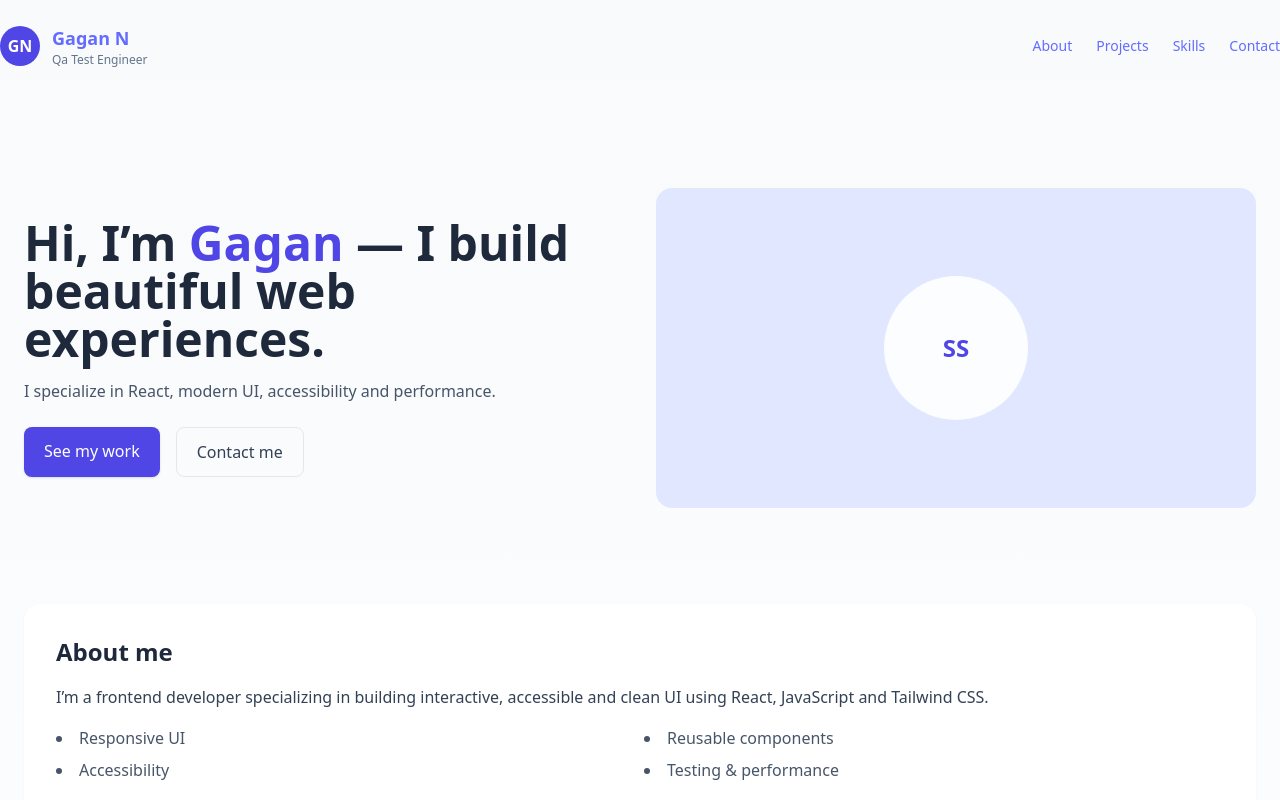
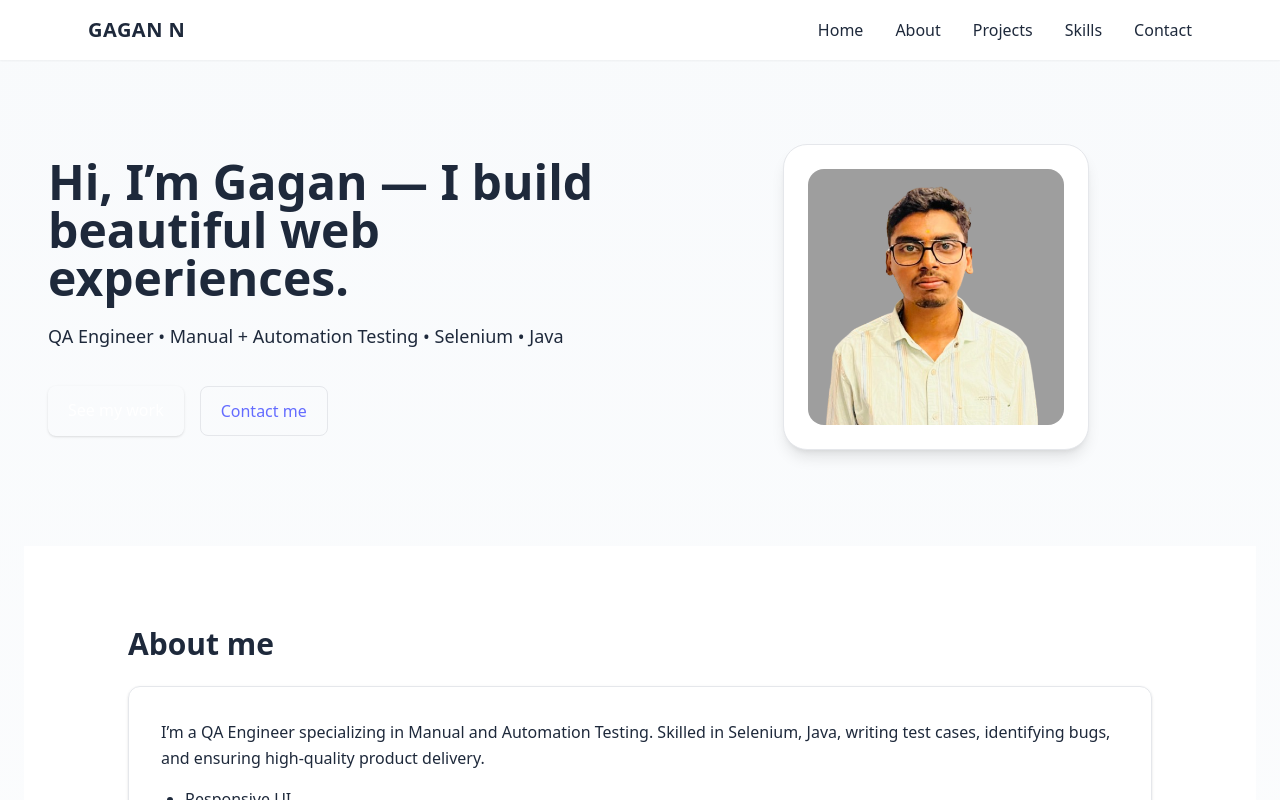
Before and after one commit to gaganakhi/My-portfolio, a React (Vite) app: page / in a window 1280 px wide. Shown: the top 800 px of the page. Built offline with nearby package versions, Linux system fonts and the light colour scheme.

Commit message:
Updated hero section and added profile image

```diff
--- a/src/App.jsx
+++ b/src/App.jsx
@@ -5,6 +5,7 @@ import Projects from "./Components/Projects";
 import Skills from "./Components/Skills";
 import Contact from "./Components/Contact";
 import Footer from "./Components/Footer";
+import SocialBar from "./Components/SocialBar";
 
 export default function App() {
   return (
--- a/src/Components/About.jsx
+++ b/src/Components/About.jsx
@@ -1,19 +1,24 @@
 export default function About() {
   return (
-      <section id="about" className="mt-12 bg-white rounded-2xl p-8 shadow-sm">
-        <h3 className="text-2xl font-semibold">About me</h3>
+    <section id="about" className="bg-white py-20 px-6">
+      <div className="max-w-5xl mx-auto">
+        <h2 className="text-3xl font-bold text-primary mb-6">About me</h2>
 
-        <p className="mt-4 text-slate-700 leading-relaxed">
-          I’m a frontend developer specializing in building interactive, accessible
-          and clean UI using React, JavaScript and Tailwind CSS.
+        <div className="bg-lightbg p-8 rounded-xl shadow border">
+          <p className="text-secondary leading-relaxed">
+            I’m a QA Engineer specializing in Manual and Automation Testing.
+            Skilled in Selenium, Java, writing test cases, identifying bugs,
+            and ensuring high-quality product delivery.
           </p>
 
-        <ul className="mt-4 grid sm:grid-cols-2 gap-2 text-slate-600 list-disc list-inside">
+          <ul className="list-disc pl-6 mt-4 text-secondary space-y-1">
             <li>Responsive UI</li>
+            <li>Automation (Selenium + Java)</li>
             <li>Reusable components</li>
-          <li>Accessibility</li>
             <li>Testing & performance</li>
           </ul>
+        </div>
+      </div>
     </section>
   );
 }
--- a/src/Components/Hero.jsx
+++ b/src/Components/Hero.jsx
@@ -1,32 +1,47 @@
+import profile from "../assets/Gagan.png";
 export default function Hero() {
   return (
-      <section className="grid md:grid-cols-2 gap-8 items-center py-12">
-        <div>
-          <h2 className="text-4xl md:text-5xl font-extrabold leading-tight">
-            Hi, I’m <span className="text-indigo-600">Gagan</span> — I build beautiful web experiences.
-          </h2>
+    <section className="w-full bg-lightbg text-primary py-24 px-6 flex flex-col md:flex-row items-center justify-between">
 
-          <p className="mt-4 text-slate-600 max-w-xl">
-            I specialize in React, modern UI, accessibility and performance.
+      {/* Left Text */}
+      <div className="md:w-1/2 space-y-5">
+        <h1 className="text-4xl md:text-5xl font-bold leading-tight">
+          Hi, I’m <span className="text-accent">Gagan</span> —
+          I build beautiful web experiences.
+        </h1>
+
+        <p className="text-secondary text-lg">
+          QA Engineer • Manual + Automation Testing • Selenium • Java
         </p>
 
-          <div className="mt-6 flex gap-4">
-            <a href="#projects" className="px-5 py-3 rounded-lg bg-indigo-600 text-white shadow">
+        <div className="flex gap-4 pt-4">
+          <a
+            href="#projects"
+            className="bg-accent text-white px-5 py-3 rounded-lg font-medium shadow hover:opacity-90 transition"
+          >
             See my work
           </a>
-            <a href="#contact" className="px-5 py-3 rounded-lg border border-slate-200 text-slate-700">
+
+          <a
+            href="#contact"
+            className="border border-accent text-accent px-5 py-3 rounded-lg font-medium hover:bg-accent/10 transition"
+          >
             Contact me
           </a>
         </div>
       </div>
 
-        <div className="relative">
-          <div className="w-full h-80 rounded-2xl bg-indigo-100 flex items-center justify-center">
-            <div className="w-36 h-36 rounded-full bg-white/90 mx-auto flex items-center justify-center text-indigo-600 font-bold text-2xl">
-              SS
+      {/* Right Photo Card */}
+      <div className="md:w-1/2 flex justify-center mt-10 md:mt-0">
+        <div className="bg-white p-6 rounded-3xl shadow-lg border">
+          <img
+            src={profile}
+            alt="Gagan"
+            className="w-64 h-64 object-cover rounded-2xl"
+          />
         </div>
       </div>
-        </div>
+
     </section>
   );
 }
--- a/src/Components/Navbar.jsx
+++ b/src/Components/Navbar.jsx
@@ -1,22 +1,19 @@
 export default function Navbar() {
-    return (
-      <header className="flex items-center justify-between py-6">
-        <a href="#" className="flex items-center gap-3">
-          <div className="w-10 h-10 rounded-full bg-indigo-600 flex items-center justify-center text-white font-bold">
-            GN
-          </div>
-          <div>
-            <h1 className="text-lg font-semibold">Gagan N</h1>
-            <p className="text-xs text-slate-500">Qa Test Engineer</p>
-          </div>
-        </a>
+  return (
+    <nav className="w-full fixed top-0 left-0 bg-white/90 backdrop-blur-md shadow-sm z-50">
+      <div className="max-w-6xl mx-auto flex justify-between items-center py-4 px-6">
 
-        <nav className="space-x-6 text-sm text-slate-600">
-          <a href="#about" className="hover:text-indigo-600">About</a>
-          <a href="#projects" className="hover:text-indigo-600">Projects</a>
-          <a href="#skills" className="hover:text-indigo-600">Skills</a>
-          <a href="#contact" className="hover:text-indigo-600">Contact</a>
-        </nav>
-      </header>
-    );
-  }
+        <h1 className="text-xl font-bold text-primary tracking-wide">GAGAN N</h1>
+
+        <ul className="hidden md:flex gap-8 text-primary font-medium">
+          <li className="hover:text-accent cursor-pointer">Home</li>
+          <li className="hover:text-accent cursor-pointer">About</li>
+          <li className="hover:text-accent cursor-pointer">Projects</li>
+          <li className="hover:text-accent cursor-pointer">Skills</li>
+          <li className="hover:text-accent cursor-pointer">Contact</li>
+        </ul>
+
+      </div>
+    </nav>
+  );
+}
--- /dev/null
+++ b/src/Components/SocialBar.jsx
@@ -0,0 +1,15 @@
+export default function SocialBar() {
+    return (
+      <div className="fixed left-2 top-1/3 flex flex-col gap-4 z-50">
+        <a href="#" className="bg-orange-600 text-white p-3 rounded-md shadow hover:scale-110 transition">
+          <i className="fab fa-linkedin"></i>
+        </a>
+        <a href="#" className="bg-gray-800 text-white p-3 rounded-md shadow hover:scale-110 transition">
+          <i className="fab fa-github"></i>
+        </a>
+        <a href="#" className="bg-green-600 text-white p-3 rounded-md shadow hover:scale-110 transition">
+          <i className="fas fa-envelope"></i>
+        </a>
+      </div>
+    );
+  }
--- a/src/data/skills.js
+++ b/src/data/skills.js
@@ -1,4 +1,4 @@
 export const skills = [
     "HTML", "CSS", "JavaScript", "React",
-    "TypeScript", "Tailwind", "Git", "Vite"
+    "Selenium", "Java", "TestNG", "Agile", "Jenkins", "Postman", "Rest-Assured"
   ];
--- a/tailwind.config.js
+++ b/tailwind.config.js
@@ -1,11 +1,14 @@
 /** @type {import('tailwindcss').Config} */
 export default {
-  content: [
-    "./index.html",
-    "./src/**/*.{js,jsx}",
-  ],
+  content: ["./index.html", "./src/**/*.{js,ts,jsx,tsx}"],
   theme: {
-    extend: {},
+    extend: {
+    primary: "#111827",        // Deep gray for headings
+    secondary: "#374151",      // Softer gray for subtext
+    accent: "#6366f1",         // Indigo/blue accent
+    lightbg: "#f9fafb",        // Light gray backgrounds
+    card: "#ffffff",           // White card background
+    },
   },
   plugins: [],
 };
```
Also changed, not shown: src/assets/Gagan.png (added). Lines whose indentation alone changed are shown as unchanged.
